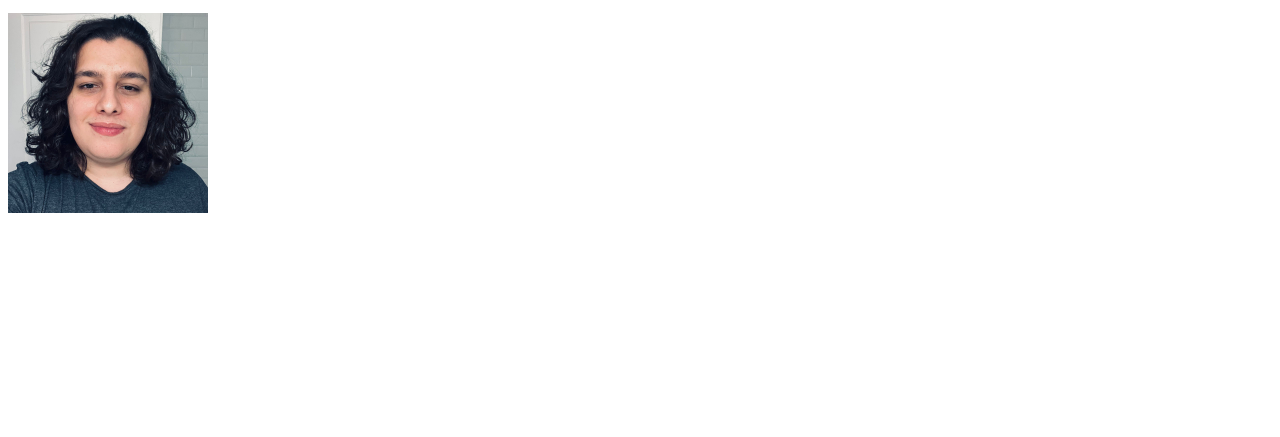
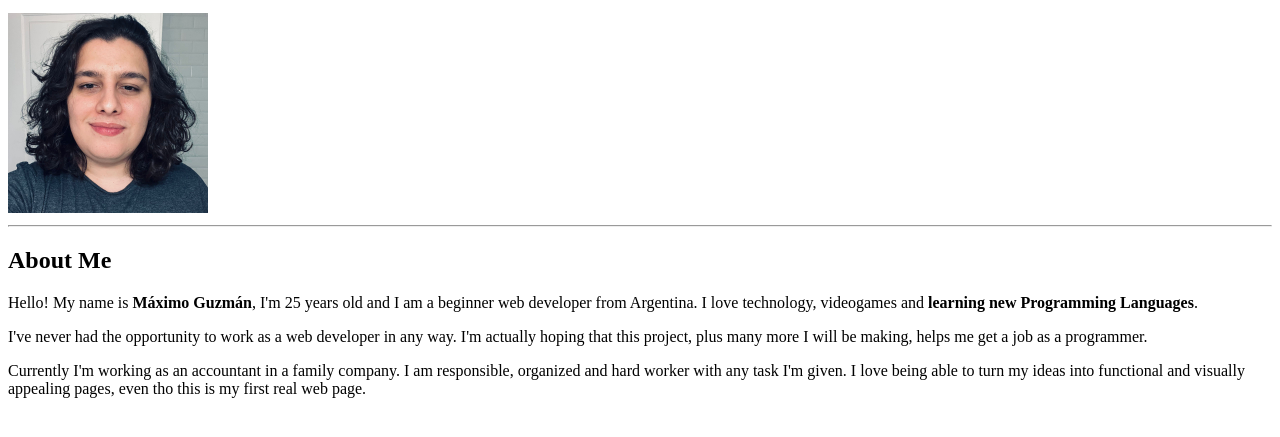
Before and after one commit to maximoguzmann/html-proyect, a plain HTML site: page index.html in a window 1280 px wide. Shown: the part 101-538 px from the top of the page. Drawn offline with Linux system fonts and the light colour scheme.

Commit message:
About me section first commit

```diff
--- a/index.html
+++ b/index.html
@@ -27,6 +27,37 @@
         width="200"
         height="200"
       />
+      <!-- Not much to add. Trying to keep it as simple and as easy to read as posible. -->
     </header>
+
+    <hr />
+    <!-- Separation between Header to Main -->
+
+    <main>
+      <section id="about">
+        <h2>About Me</h2>
+        <p>
+          Hello! My name is <strong>Máximo Guzmán</strong>, I'm 25 years old and
+          I am a beginner web developer from Argentina. I love technology,
+          videogames and <strong>learning new Programming Languages</strong>.
+        </p>
+        <p>
+          I've never had the opportunity to work as a web developer in any way.
+          I'm actually hoping that this project, plus many more I will be
+          making, helps me get a job as a programmer.
+        </p>
+        <p>
+          Currently I'm working as an accountant in a family company. I am
+          responsible, organized and hard worker with any task I'm given. I love
+          being able to turn my ideas into functional and visually appealing
+          pages, even tho this is my first real web page.
+        </p>
+      </section>
+
+      <section id="skills"></section>
+
+      <section id="hobbies"></section>
+      <!-- Using id add some kind of description to what each section would be talking about -->
+    </main>
   </body>
 </html>
```
